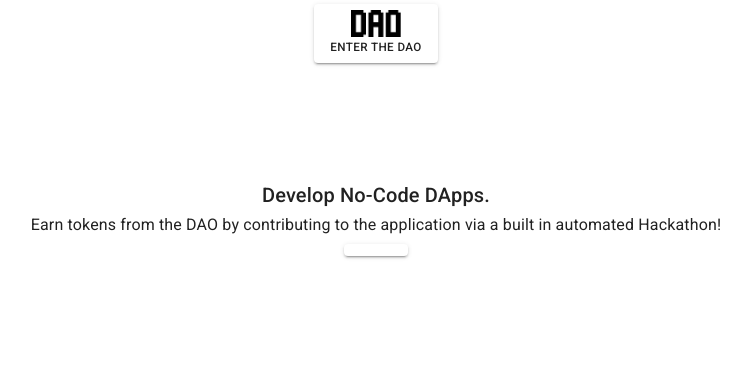
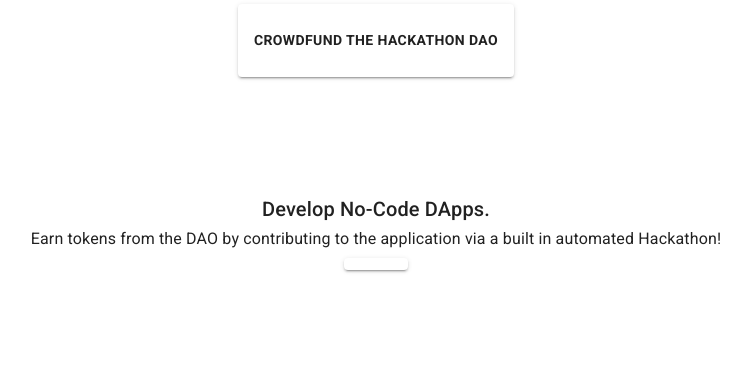
Before and after one commit to Ricardian-Fabric/landingPage_v2, a Gatsby site: page / in a window 1280 px wide. Shown: the part 1929-2299 px from the top of the page, without its empty margins (264-1015 px from the left). Built offline with nearby package versions, Linux system fonts and the light colour scheme; Gatsby itself is replaced by a stand-in of ours; no server answers.

Commit message:
added links to the crowdfunding page

```diff
--- a/src/components/ContractAppChainSelect.tsx
+++ b/src/components/ContractAppChainSelect.tsx
@@ -124,10 +124,9 @@ export default function ContractAppChainSelect(
         <Button
           variant="contained"
           style={daoButtonStyle}
-          onClick={handleClickOpen}
+          href="https://app.ricardianfabric.com/tokensale"
         >
-          <img src="/DAO.png" width="50px" />
-          <small>Enter the DAO</small>
+          <h4>Crowdfund the Hackathon DAO</h4>
         </Button>
         <SimpleDialog dao={props.dao} open={open} onClose={handleClose} />
       </div>
```
